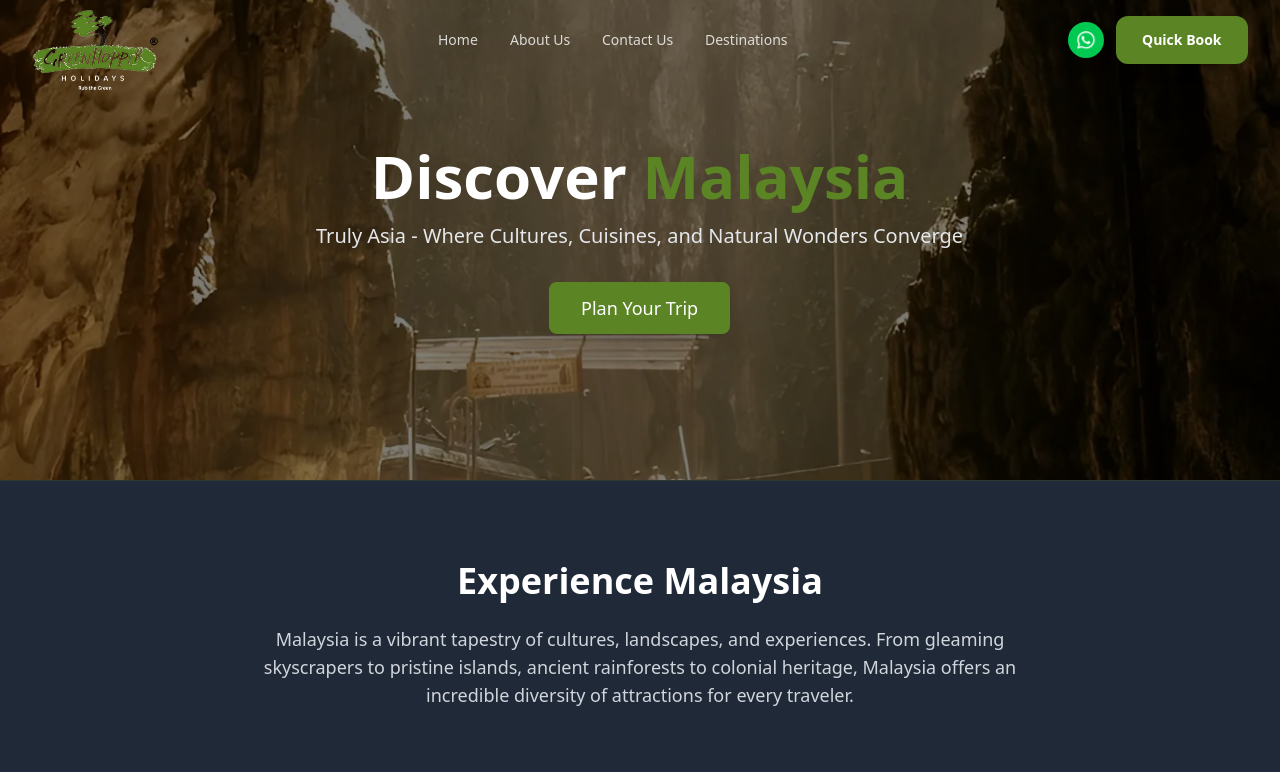
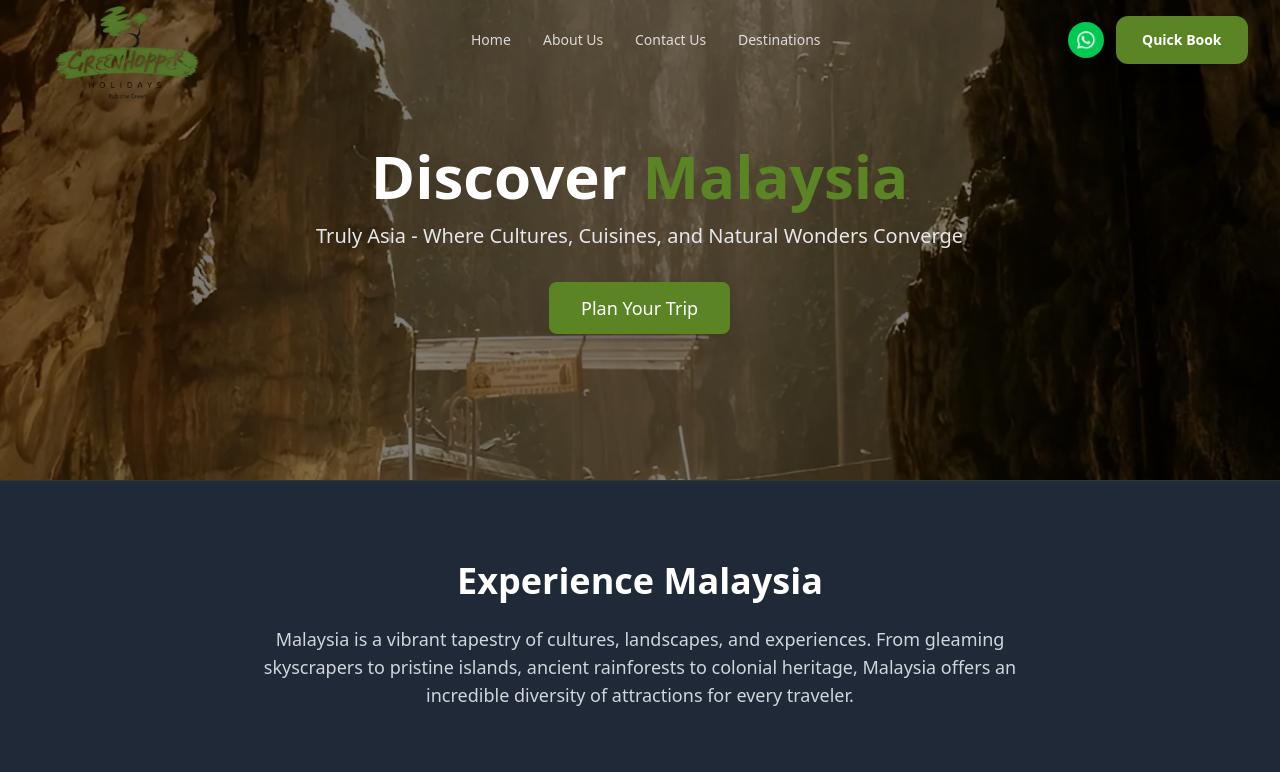
Before and after one commit to henna-maryam/Greenhopper, a React (Vite) app: page /malaysia in a window 1280 px wide. Shown: the top 772 px of the page. Built offline with nearby package versions, Linux system fonts and the light colour scheme; a web font is replaced by a local one.

Commit message:
about us seperate page, logo changed

```diff
--- a/src/App.jsx
+++ b/src/App.jsx
@@ -4,6 +4,7 @@ import HomePage from './pages/HomePage';
 import KeralaPage from './pages/KeralaPage';
 import MalaysiaPage from './pages/MalaysiaPage';
 import SriLankaPage from './pages/SriLankaPage';
+import AboutUs from './components/AboutUs';
 
 function App() {
   return (
@@ -13,6 +14,7 @@ function App() {
         <Route path="/kerala" element={<KeralaPage />} />
         <Route path="/malaysia" element={<MalaysiaPage />} />
         <Route path="/srilanka" element={<SriLankaPage />} />
+        <Route path="/about" element={<AboutUs />} />
       </Routes>
     </BrowserRouter>
   );
--- a/src/components/AboutUs.jsx
+++ b/src/components/AboutUs.jsx
@@ -27,7 +27,7 @@ const testimonials = [
 
 const AboutUs = () => {
   return (
-    <div className="bg-[#111111]">
+    <div id='about' className="bg-[#111111]">
       {/* Company Overview Section */}
       <section id='about' className="py-20 bg-[#1F2937] border-t border-[#5B8424]/20">
         <div className="max-w-7xl mx-auto px-4 sm:px-6 lg:px-8">
--- a/src/components/Footer.jsx
+++ b/src/components/Footer.jsx
@@ -1,5 +1,5 @@
 import React, { useState, useEffect } from 'react'
-import logo from '../assets/logo-white.png'
+import logo from '../assets/logo.webp'
 import { FaPhone, FaEnvelope, FaMapMarkerAlt, FaFacebook, FaTwitter, FaLinkedin, FaArrowUp } from 'react-icons/fa'
 
 const Footer = () => {
@@ -75,7 +75,7 @@ const Footer = () => {
             {/* Brand Information */}
             <div className="space-y-6">
               <div className="space-y-4">
-                <img src={logo} alt="GreenHopper" className="h-16 w-auto" />
+                <img src={logo} alt="GreenHopper" className="h-30 w-auto" />
                 <div className="text-sm text-gray-300">
                   <p>Welcome you to enjoy fabulous and unique experience on Greenhopper holiday packages.</p>
                 </div>
@@ -87,7 +87,7 @@ const Footer = () => {
               <h3 className="text-white font-bold text-lg">Quick Links</h3>
               <div className="grid grid-cols-2 gap-4">
                 <div className="space-y-3">
-                  <a href="#about" className="block text-gray-400 hover:text-white transition-colors">About GreenHopper</a>
+                  <a href="/about" className="block text-gray-400 hover:text-white transition-colors">About GreenHopper</a>
                   <a href="#packages" className="block text-gray-400 hover:text-white transition-colors">Destinations</a>
                   <a href="#packages" className="block text-gray-400 hover:text-white transition-colors">Packages</a>
                   <a href="#home" className="block text-gray-400 hover:text-white transition-colors">Blogs</a>
@@ -111,13 +111,23 @@ const Footer = () => {
                   <p className="text-gray-400 text-sm mb-1">3rd Floor, Room No:328, R.K.M Building, Al Qiyadah, Metro Exit 2, Dubai, UAE</p>
                   <p className="text-gray-400 text-sm">Ph: 00 91 81579 01999</p>
                 </div>
+                <div>
+                  <h4 className="text-white font-semibold mb-2">SAUDI ARABIA</h4>
+                  <p className="text-gray-400 text-sm mb-1">KING FAHAD BIN ABDULAZIZ ST., AL AMAMRA DAMMAM 32415, KINGDOM OF SAUDI ARABIA</p>
+                  <p className="text-gray-400 text-sm">Ph: +966 50 745 4255</p>
+                </div>
 
                 {/* India Contact */}
                 <div>
                   <h4 className="text-white font-semibold mb-2">India</h4>
-                  <p className="text-gray-400 text-sm mb-1">KM4/812- Smart Trade City, Kottakkal, Malappuram Dt. 676553</p>
+                  <p className="text-gray-400 text-sm mb-3">KM4/812- Smart Trade City, Kottakkal, Malappuram Dt. 676553</p>
+
+                  <div>
+                  <p className="text-gray-400 text-sm mb-3">Greenhopper Holidays Pvt Ltd
+                  4/461, Second Floor, Suite #1855 Valamkottil Towers, Judgemukku,  Kakkanad, Kochi, Kerala India, PIN 682021</p>
                   <p className="text-gray-400 text-sm mb-1">Ph: +91 8156901999 , +91 8157901999</p>
                   <p className="text-gray-400 text-sm mb-3">Email: info@greenhopperholidays.com </p>
+                </div>
 
                   {/* Social Media Icons */}
                   <div className="flex space-x-3">
--- a/src/components/Navbar.jsx
+++ b/src/components/Navbar.jsx
@@ -1,7 +1,7 @@
 import React, { useState } from 'react'
 import { Link, useLocation, useNavigate } from 'react-router-dom'
 import { FaWhatsapp } from 'react-icons/fa'
-import logo from '../assets/logo-white.png'
+import logo from '../assets/logo.webp'
 
 const Navbar = () => {
   const [isOpen, setIsOpen] = useState(false)
@@ -30,7 +30,7 @@ const Navbar = () => {
 
   const links = [
     { label: 'Home', href: '/', isRoute: true },
-    { label: 'About Us', href: 'about', isRoute: false, isSection: true },
+    { label: 'About Us', href: '/about', isRoute: true, isSection: true },
     { label: 'Contact Us', href: 'contact', isRoute: false, isSection: true },
   ]
 
@@ -47,7 +47,7 @@ const Navbar = () => {
           {/* Logo */}
           <div className="flex items-center gap-3 mt-5">
             <Link to="/">
-              <img src={logo} alt="GreenHopper" className="h-20 w-auto" />
+              <img src={logo} alt="GreenHopper" className="h-30 w-auto" />
             </Link>
           </div>
 
```
Also changed, not shown: src/assets/logo.webp (added).
